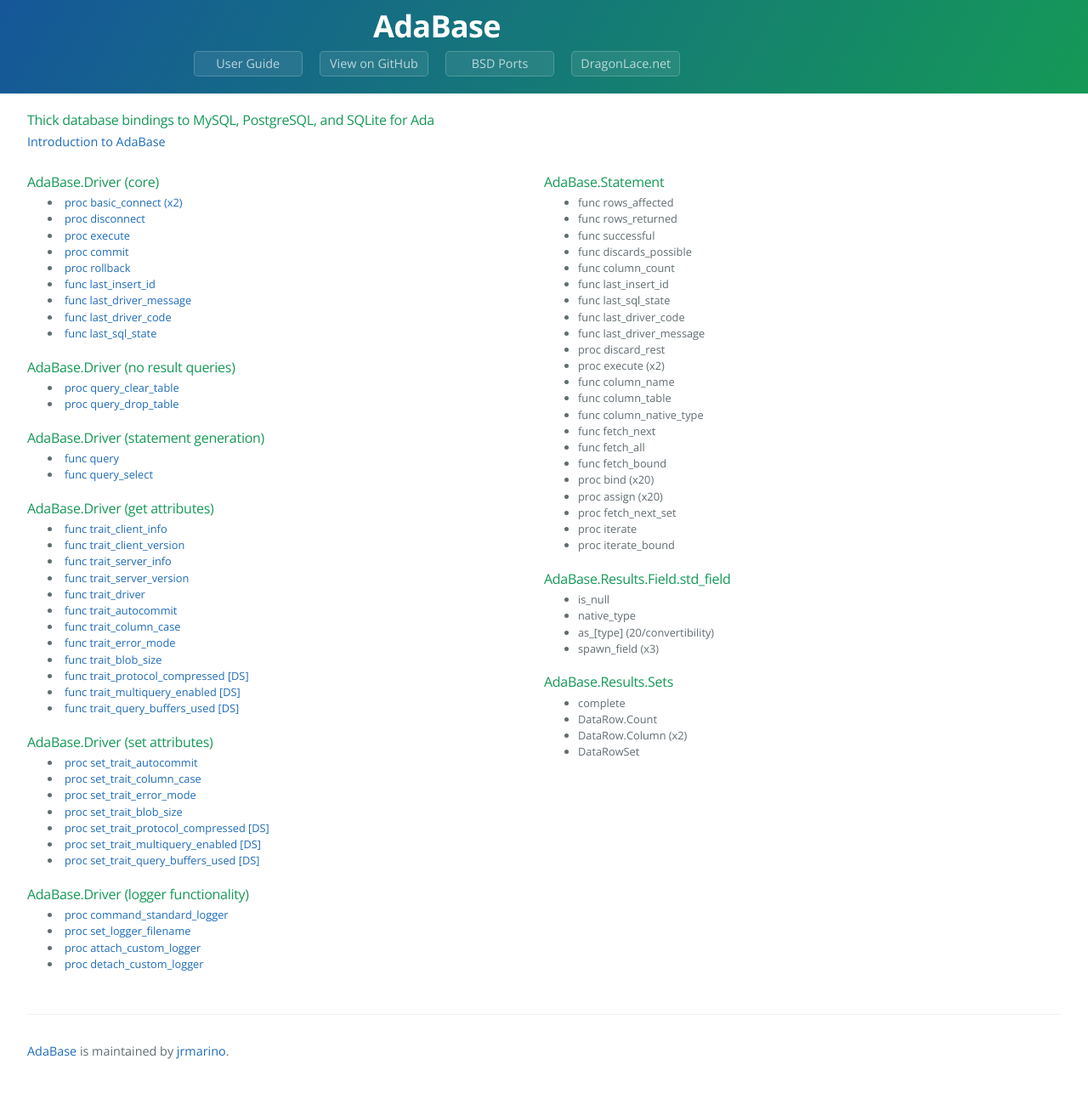
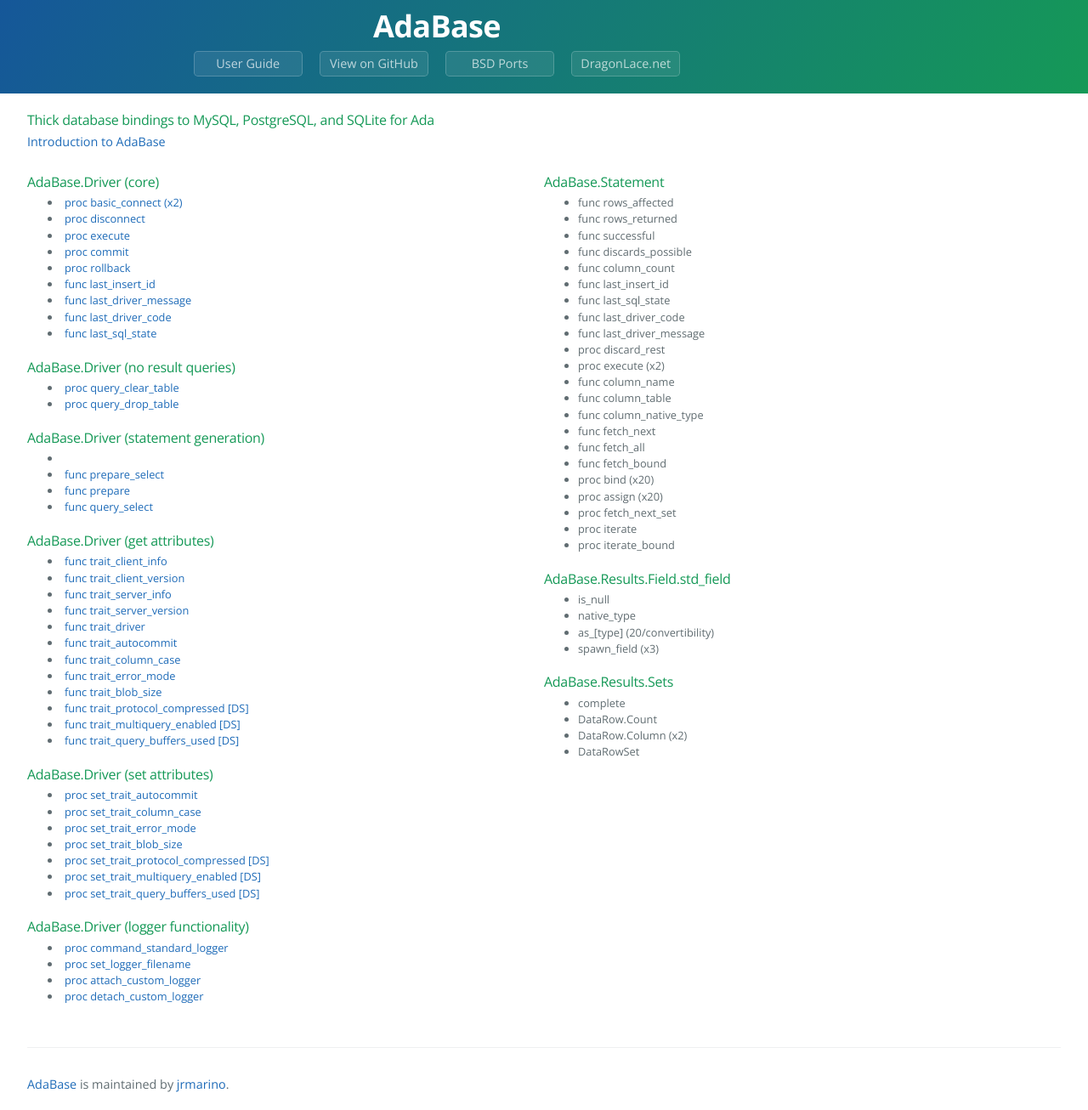
Before and after one commit to jrmarino/AdaBase, a Jekyll site: the page built from index.md, in a window 1280 px wide. Shown: the whole page at 85% size. Built offline with Jekyll 4.4.1, drawn with Linux system fonts in a browser that asks for light colours; before the commit the page ends 1267 px from its top, so only the background shows below that.

Commit message:
Add placeholders for two prepare statement functions

```diff
--- a/_config.yml
+++ b/_config.yml
@@ -59,6 +59,12 @@
        query_select: '<a href="query_select.html">select query</a>'
        f_query_select: '<a href="query_select.html">func query_select</a>'
 
+       prepare: '<a href="prepare.html">prepare</a>'
+       f_query: '<a href="prepare.html">func prepare</a>'
+
+       prepare_select: '<a href="prepare_select.html">select prepare</a>'
+       f_prepare_select: '<a href="prepare_select.html">func prepare_select</a>'
+
        execute: '<a href="execute.html">execute (driver)</a>'
        p_execute: '<a href="execute.html">proc execute</a>'
 
--- a/index.md
+++ b/index.md
@@ -29,6 +29,8 @@
 
 <h3>AdaBase.Driver (statement generation)</h3>
 <ul>
+<li>{{ page.f_prepare }}</li>
+<li>{{ page.f_prepare_select }}</li>
 <li>{{ page.f_query }}</li>
 <li>{{ page.f_query_select }}</li>
 </ul>
```
